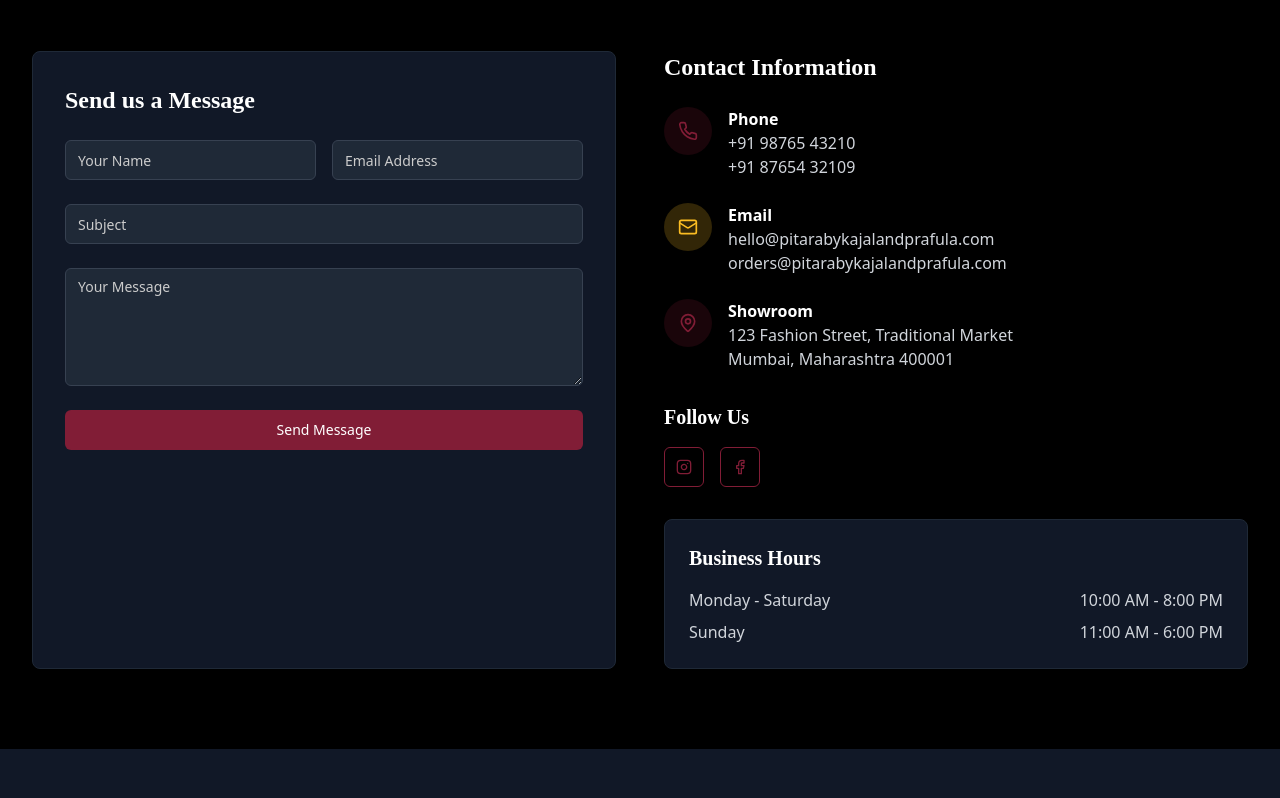
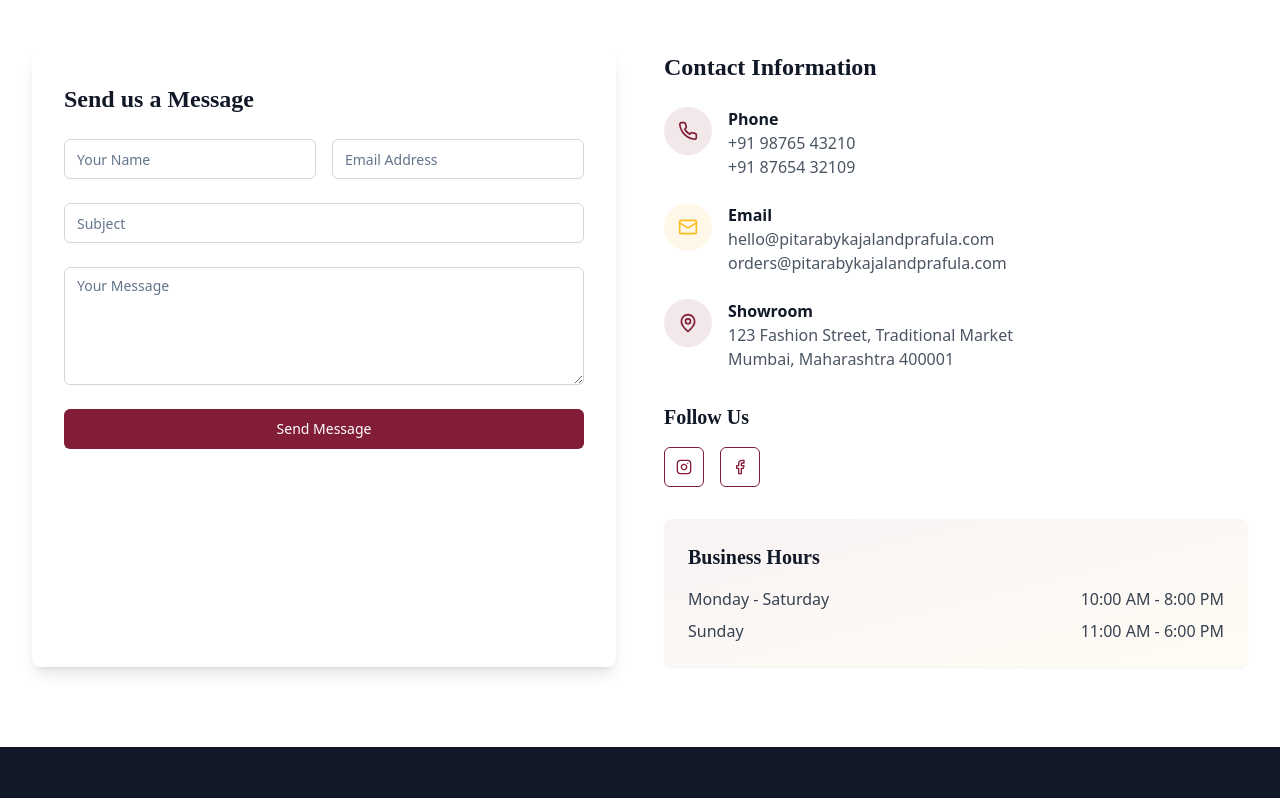
Before and after one commit to Harshpatel38/pitara-threads-creations, a React (Vite) app: page / in a window 1280 px wide. Shown: the part 2945-3743 px from the top of the page. Built offline with nearby package versions, Linux system fonts and the light colour scheme.

Commit message:
Reverted to commit 18796c284a7e1851e74c44b0e827a035aca1c497

```diff
--- a/src/components/Contact.tsx
+++ b/src/components/Contact.tsx
@@ -7,44 +7,44 @@ import { Phone, Mail, MapPin, Instagram, Facebook } from "lucide-react";
 
 const Contact = () => {
   return (
-    <section id="contact" className="py-20 bg-black text-white">
+    <section id="contact" className="py-20 bg-white">
       <div className="max-w-7xl mx-auto px-4 sm:px-6 lg:px-8">
         <div className="text-center mb-16">
-          <h2 className="text-4xl md:text-5xl font-serif font-bold text-white mb-4">
+          <h2 className="text-4xl md:text-5xl font-serif font-bold text-gray-900 mb-4">
             Get in Touch
           </h2>
-          <p className="text-xl text-gray-300 max-w-2xl mx-auto">
+          <p className="text-xl text-gray-600 max-w-2xl mx-auto">
             Have questions about our collections or need styling advice? We'd love to hear from you!
           </p>
         </div>
 
         <div className="grid grid-cols-1 lg:grid-cols-2 gap-12">
           {/* Contact Form */}
-          <Card className="border border-gray-800 bg-gray-900">
+          <Card className="border-0 shadow-lg">
             <CardContent className="p-8">
-              <h3 className="text-2xl font-serif font-semibold text-white mb-6">
+              <h3 className="text-2xl font-serif font-semibold text-gray-900 mb-6">
                 Send us a Message
               </h3>
               <form className="space-y-6">
                 <div className="grid grid-cols-1 sm:grid-cols-2 gap-4">
                   <Input
                     placeholder="Your Name"
-                    className="border-gray-700 bg-gray-800 text-white"
+                    className="border-gray-300 focus:border-primary"
                   />
                   <Input
                     type="email"
                     placeholder="Email Address"
-                    className="border-gray-700 bg-gray-800 text-white"
+                    className="border-gray-300 focus:border-primary"
                   />
                 </div>
                 <Input
                   placeholder="Subject"
-                  className="border-gray-700 bg-gray-800 text-white"
+                  className="border-gray-300 focus:border-primary"
                 />
                 <Textarea
                   placeholder="Your Message"
                   rows={5}
-                  className="border-gray-700 bg-gray-800 text-white"
+                  className="border-gray-300 focus:border-primary"
                 />
                 <Button className="w-full bg-primary hover:bg-primary/90 text-white">
                   Send Message
@@ -56,41 +56,41 @@ const Contact = () => {
           {/* Contact Information */}
           <div className="space-y-8">
             <div>
-              <h3 className="text-2xl font-serif font-semibold text-white mb-6">
+              <h3 className="text-2xl font-serif font-semibold text-gray-900 mb-6">
                 Contact Information
               </h3>
 
               <div className="space-y-6">
                 <div className="flex items-start space-x-4">
-                  <div className="w-12 h-12 bg-primary/20 rounded-full flex items-center justify-center flex-shrink-0">
+                  <div className="w-12 h-12 bg-primary/10 rounded-full flex items-center justify-center flex-shrink-0">
                     <Phone className="h-5 w-5 text-primary" />
                   </div>
                   <div>
-                    <h4 className="font-semibold text-white">Phone</h4>
-                    <p className="text-gray-300">+91 98765 43210</p>
-                    <p className="text-gray-300">+91 87654 32109</p>
+                    <h4 className="font-semibold text-gray-900">Phone</h4>
+                    <p className="text-gray-600">+91 98765 43210</p>
+                    <p className="text-gray-600">+91 87654 32109</p>
                   </div>
                 </div>
 
                 <div className="flex items-start space-x-4">
-                  <div className="w-12 h-12 bg-accent/20 rounded-full flex items-center justify-center flex-shrink-0">
+                  <div className="w-12 h-12 bg-accent/10 rounded-full flex items-center justify-center flex-shrink-0">
                     <Mail className="h-5 w-5 text-accent" />
                   </div>
                   <div>
-                    <h4 className="font-semibold text-white">Email</h4>
-                    <p className="text-gray-300">hello@pitarabykajalandprafula.com</p>
-                    <p className="text-gray-300">orders@pitarabykajalandprafula.com</p>
+                    <h4 className="font-semibold text-gray-900">Email</h4>
+                    <p className="text-gray-600">hello@pitarabykajalandprafula.com</p>
+                    <p className="text-gray-600">orders@pitarabykajalandprafula.com</p>
                   </div>
                 </div>
 
                 <div className="flex items-start space-x-4">
-                  <div className="w-12 h-12 bg-primary/20 rounded-full flex items-center justify-center flex-shrink-0">
+                  <div className="w-12 h-12 bg-primary/10 rounded-full flex items-center justify-center flex-shrink-0">
                     <MapPin className="h-5 w-5 text-primary" />
                   </div>
                   <div>
-                    <h4 className="font-semibold text-white">Showroom</h4>
-                    <p className="text-gray-300">123 Fashion Street, Traditional Market</p>
-                    <p className="text-gray-300">Mumbai, Maharashtra 400001</p>
+                    <h4 className="font-semibold text-gray-900">Showroom</h4>
+                    <p className="text-gray-600">123 Fashion Street, Traditional Market</p>
+                    <p className="text-gray-600">Mumbai, Maharashtra 400001</p>
                   </div>
                 </div>
               </div>
@@ -98,7 +98,7 @@ const Contact = () => {
 
             {/* Social Media */}
             <div>
-              <h4 className="text-xl font-serif font-semibold text-white mb-4">
+              <h4 className="text-xl font-serif font-semibold text-gray-900 mb-4">
                 Follow Us
               </h4>
               <div className="flex space-x-4">
@@ -112,12 +112,12 @@ const Contact = () => {
             </div>
 
             {/* Business Hours */}
-            <Card className="bg-gray-900 border border-gray-800">
+            <Card className="bg-gradient-to-br from-primary/5 to-accent/5 border-0">
               <CardContent className="p-6">
-                <h4 className="text-xl font-serif font-semibold text-white mb-4">
+                <h4 className="text-xl font-serif font-semibold text-gray-900 mb-4">
                   Business Hours
                 </h4>
-                <div className="space-y-2 text-gray-300">
+                <div className="space-y-2 text-gray-700">
                   <div className="flex justify-between">
                     <span>Monday - Saturday</span>
                     <span>10:00 AM - 8:00 PM</span>
--- a/src/index.css
+++ b/src/index.css
@@ -5,66 +5,36 @@
 
 @layer base {
   :root {
-    --background: 0 0% 0%;
-    --foreground: 0 0% 95%;
+    --background: 0 0% 100%;
+    --foreground: 222.2 84% 4.9%;
 
-    --card: 0 0% 3%;
-    --card-foreground: 0 0% 95%;
+    --card: 0 0% 100%;
+    --card-foreground: 222.2 84% 4.9%;
 
-    --popover: 0 0% 3%;
-    --popover-foreground: 0 0% 95%;
+    --popover: 0 0% 100%;
+    --popover-foreground: 222.2 84% 4.9%;
 
     --primary: 345 63% 31%;
     --primary-foreground: 0 0% 98%;
 
-    --secondary: 0 0% 12%;
-    --secondary-foreground: 0 0% 95%;
+    --secondary: 210 40% 96.1%;
+    --secondary-foreground: 222.2 47.4% 11.2%;
 
-    --muted: 0 0% 12%;
-    --muted-foreground: 0 0% 80%;
+    --muted: 210 40% 96.1%;
+    --muted-foreground: 215.4 16.3% 46.9%;
 
     --accent: 43 96% 56%;
-    --accent-foreground: 0 0% 5%;
+    --accent-foreground: 222.2 47.4% 11.2%;
 
     --destructive: 0 84.2% 60.2%;
-    --destructive-foreground: 0 0% 98%;
+    --destructive-foreground: 210 40% 98%;
 
-    --border: 0 0% 15%;
-    --input: 0 0% 15%;
+    --border: 214.3 31.8% 91.4%;
+    --input: 214.3 31.8% 91.4%;
     --ring: 345 63% 31%;
 
     --radius: 0.5rem;
 
-    --sidebar-background: 0 0% 5%;
-    --sidebar-foreground: 0 0% 90%;
-    --sidebar-primary: 345 63% 40%;
-    --sidebar-primary-foreground: 0 0% 98%;
-    --sidebar-accent: 0 0% 10%;
-    --sidebar-accent-foreground: 0 0% 90%;
-    --sidebar-border: 0 0% 15%;
-    --sidebar-ring: 345 63% 40%;
-  }
-
-  .light {
-    --background: 0 0% 100%;
-    --foreground: 222.2 84% 4.9%;
-    --card: 0 0% 100%;
-    --card-foreground: 222.2 84% 4.9%;
-    --popover: 0 0% 100%;
-    --popover-foreground: 222.2 84% 4.9%;
-    --primary: 345 63% 31%;
-    --primary-foreground: 0 0% 98%;
-    --secondary: 210 40% 96.1%;
-    --secondary-foreground: 222.2 47.4% 11.2%;
-    --muted: 210 40% 96.1%;
-    --muted-foreground: 215.4 16.3% 46.9%;
-    --accent: 43 96% 56%;
-    --accent-foreground: 222.2 47.4% 11.2%;
-    --destructive: 0 84.2% 60.2%;
-    --destructive-foreground: 210 40% 98%;
-    --border: 214.3 31.8% 91.4%;
-    --input: 214.3 31.8% 91.4%;
-    --ring: 345 63% 31%;
     --sidebar-background: 0 0% 98%;
     --sidebar-foreground: 240 5.3% 26.1%;
     --sidebar-primary: 240 5.9% 10%;
@@ -72,6 +42,36 @@
     --sidebar-accent: 240 4.8% 95.9%;
     --sidebar-accent-foreground: 240 5.9% 10%;
     --sidebar-border: 220 13% 91%;
+    --sidebar-ring: 217.2 91.2% 59.8%;
+  }
+
+  .dark {
+    --background: 222.2 84% 4.9%;
+    --foreground: 210 40% 98%;
+    --card: 222.2 84% 4.9%;
+    --card-foreground: 210 40% 98%;
+    --popover: 222.2 84% 4.9%;
+    --popover-foreground: 210 40% 98%;
+    --primary: 345 63% 45%;
+    --primary-foreground: 0 0% 98%;
+    --secondary: 217.2 32.6% 17.5%;
+    --secondary-foreground: 210 40% 98%;
+    --muted: 217.2 32.6% 17.5%;
+    --muted-foreground: 215 20.2% 65.1%;
+    --accent: 43 96% 56%;
+    --accent-foreground: 222.2 47.4% 11.2%;
+    --destructive: 0 62.8% 30.6%;
+    --destructive-foreground: 210 40% 98%;
+    --border: 217.2 32.6% 17.5%;
+    --input: 217.2 32.6% 17.5%;
+    --ring: 345 63% 45%;
+    --sidebar-background: 240 5.9% 10%;
+    --sidebar-foreground: 240 4.8% 95.9%;
+    --sidebar-primary: 224.3 76.3% 48%;
+    --sidebar-primary-foreground: 0 0% 100%;
+    --sidebar-accent: 240 3.7% 15.9%;
+    --sidebar-accent-foreground: 240 4.8% 95.9%;
+    --sidebar-border: 240 3.7% 15.9%;
     --sidebar-ring: 217.2 91.2% 59.8%;
   }
 }
@@ -90,10 +90,8 @@
 
 .font-serif {
   font-family: 'Playfair Display', serif;
-  color: #ffffff;
 }
 
 .font-sans {
   font-family: 'Inter', sans-serif;
-  color: #f0f0f0;
 }
--- a/src/pages/Product.tsx
+++ b/src/pages/Product.tsx
@@ -5,7 +5,7 @@ import Footer from "@/components/Footer";
 
 const Product = () => {
   return (
-    <div className="min-h-screen pt-20 bg-black text-white">
+    <div className="min-h-screen pt-20">
       <Navigation />
       <ProductDetail />
       <Footer />
```
Also changed, not shown: src/components/Navigation.tsx (+13 -13 lines).
